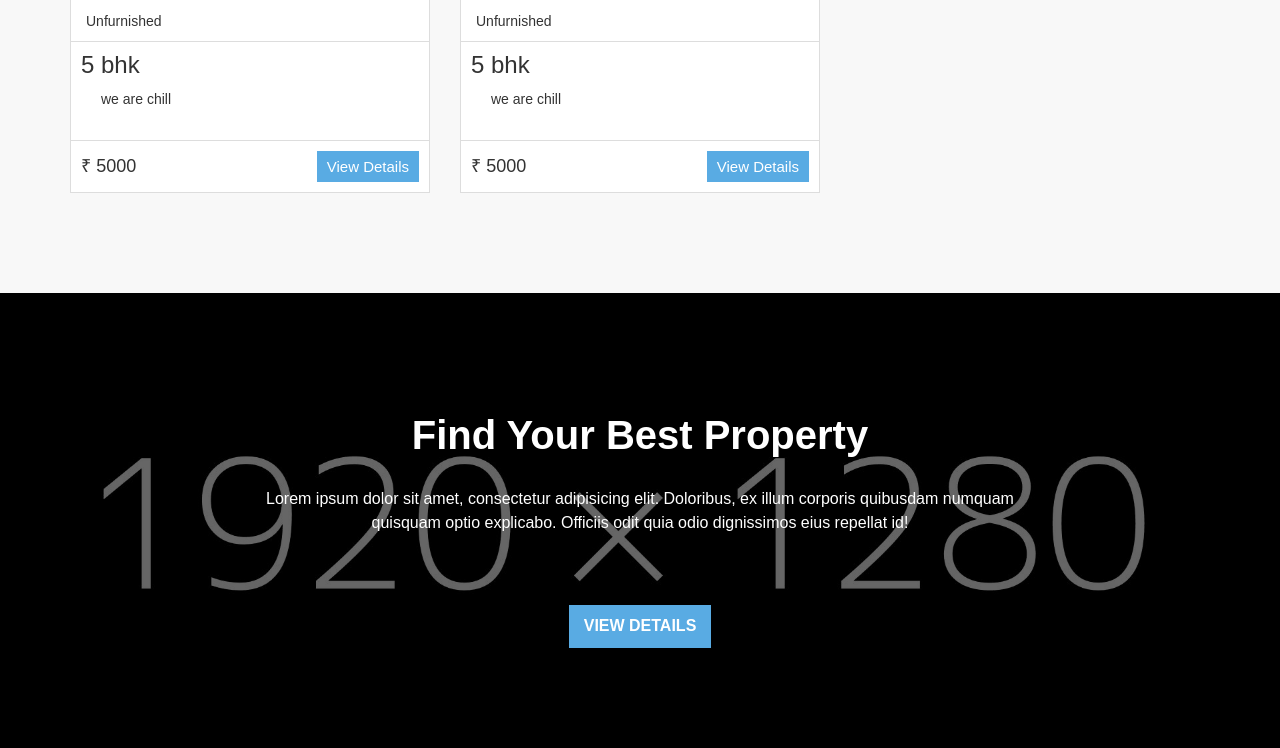
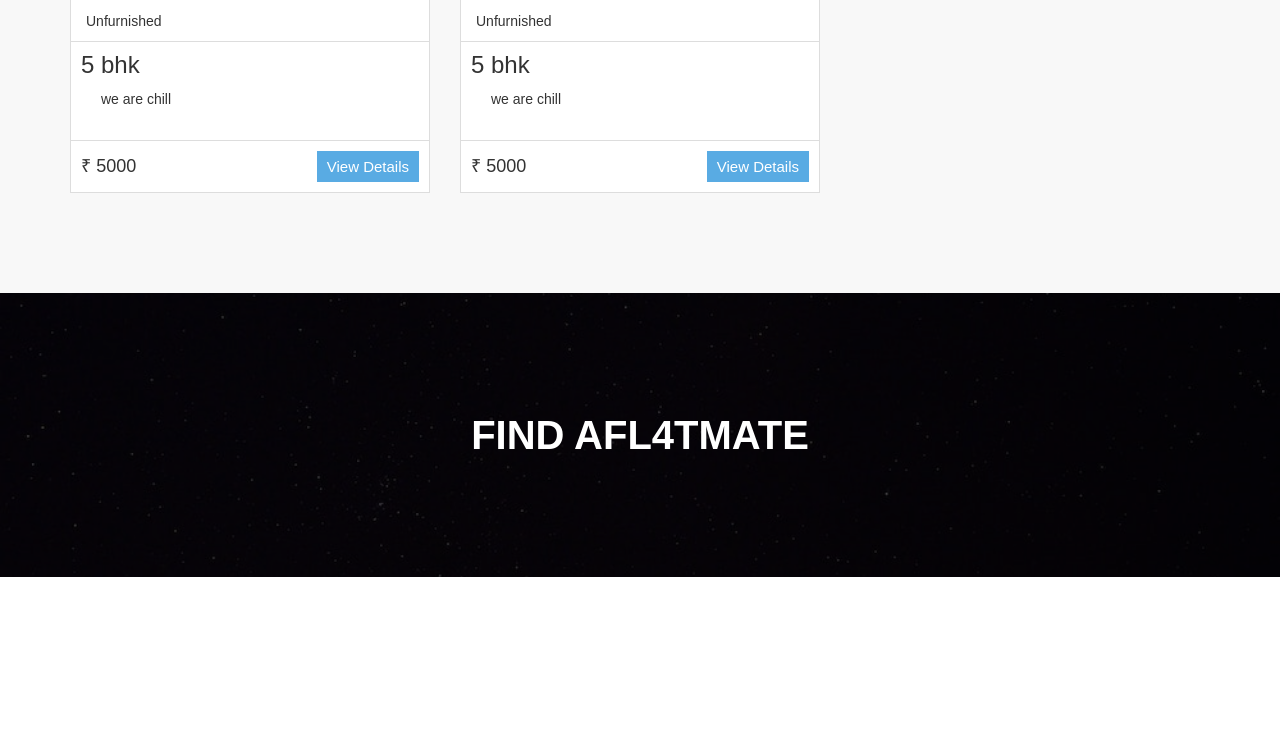
Before and after one commit to testacc93/flatmate, a Django app: page / in a window 1280 px wide. Shown: the part 1638-2386 px from the top of the page. After the commit the page ends 2215 px from the top, so only its background shows below. Run offline with Django 4.2, Linux system fonts and the light colour scheme; data comes from the database, SQL or seed files in the repository; some libraries are stand-ins or nearby versions.

Commit message:
fixed footer

```diff
--- a/propertyapp/static/css/style.css
+++ b/propertyapp/static/css/style.css
@@ -904,7 +904,7 @@ img {
 ====================*/
 
 #aa-promo-banner {
-  background-image: url("../img/promo-banner.jpg");
+  background-image: url("../img/gallery/big/bla.jpeg");
   background-attachment: fixed;
   background-position: center center;
   background-size: cover;
--- a/templates/index.html
+++ b/templates/index.html
@@ -236,9 +236,7 @@
       <div class="row">
         <div class="col-md-12">
           <div class="aa-promo-banner-area">
-            <h3>Find Your Best Property</h3>
-            <p>Lorem ipsum dolor sit amet, consectetur adipisicing elit. Doloribus, ex illum corporis quibusdam numquam quisquam optio explicabo. Officiis odit quia odio dignissimos eius repellat id!</p>
-            <a class="aa-view-btn">View Details</a>
+            <h3>FIND AFL4TMATE</h3>
           </div>
         </div>
       </div>
```
Also changed, not shown: propertyapp/static/img/gallery/big/bla.jpeg (added).
